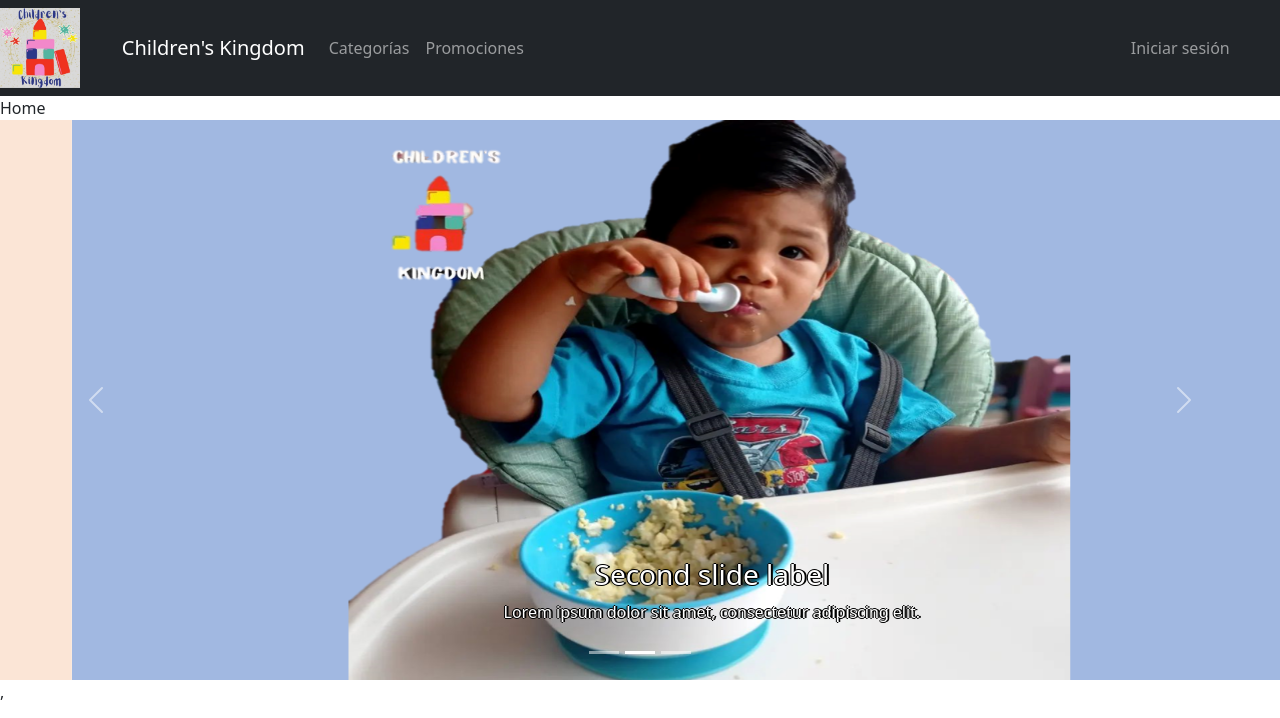
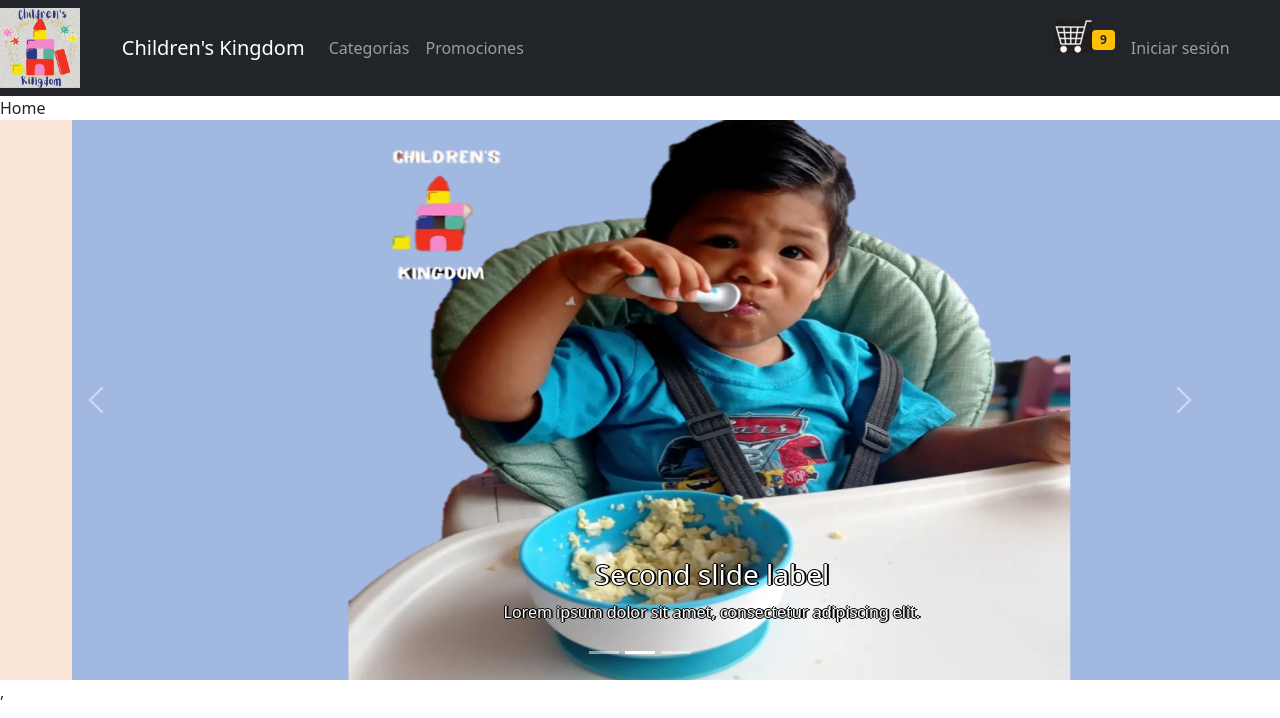
Before and after one commit to eddyrodriguezd/childrens-kingdom-frontend, a React (Vite) app: page / in a window 1280 px wide. Shown: the top 718 px of the page. Built offline with nearby package versions, Linux system fonts and the light colour scheme.

Commit message:
Added Shopping Cart on NavBar and fixed Payment as a Modal

```diff
--- a/src/components/NavBar/NavBar.jsx
+++ b/src/components/NavBar/NavBar.jsx
@@ -1,7 +1,8 @@
-import { Navbar, Container, Nav, OverlayTrigger, Popover, Tooltip } from 'react-bootstrap';
+import { Navbar, Container, Nav, OverlayTrigger, Popover, Tooltip, Button, Badge, Figure } from 'react-bootstrap';
 import CategoriesGrid from './Categories/CategoriesGrid/CategoriesGrid';
 
 import logo from '../../assets/logo.jpg';
+import shoppingCartIcon from '../../assets/shopping_cart_icon.jpg'
 
 import './NavBar.css';
 
@@ -39,6 +40,18 @@ const NavBar = () => {
                         </OverlayTrigger>
                     </Nav>
                     <Nav>
+                        <Nav.Link href="/cart">
+                            <Figure>
+                                <Figure.Image
+                                    width={37}
+                                    height={33}
+                                    alt='Shopping Cart'
+                                    src={shoppingCartIcon}
+                                />
+                            </Figure><Badge bg='warning' text='dark'>9</Badge>
+                        </Nav.Link>
+                    </Nav>
+                    <Nav>
                         <Nav.Link href="/login">Iniciar sesión</Nav.Link>
                     </Nav>
                 </Navbar.Collapse>
--- a/src/components/Payment/Payment.jsx
+++ b/src/components/Payment/Payment.jsx
@@ -14,7 +14,8 @@ const Payment = ({ products, show, onHide }) => {
 	const { loading, data } = products;
 	console.log('products data:', data);
 
-	const totalPrice = !!data && data.reduce((n, { price }) => n + price, 0)
+	//const totalPrice = !!data && data.reduce((n, { price }) => n + price, 0);
+	const totalPrice = 100;
 	//const navigate = useNavigate();
 
 	/*const [card, setCard] = useState({
@@ -31,7 +32,9 @@ const Payment = ({ products, show, onHide }) => {
 	};*/
 
 	useEffect(() => {
+		if (show) {
 			try {
+				console.log('Executing...')
 				const cardForm = mp.cardForm({
 					amount: totalPrice.toString(),
 					autoMount: true,
@@ -81,6 +84,7 @@ const Payment = ({ products, show, onHide }) => {
 							return console.log('Form mounted');
 						},
 						onSubmit: (event) => {
+							console.log('submitted');
 							event.preventDefault();
 							const {
 								paymentMethodId: payment_method_id,
@@ -119,7 +123,8 @@ const Payment = ({ products, show, onHide }) => {
 			} catch (error) {
 				console.log(error);
 			}
-	}, []);
+		}
+	}, [show]);
 
 	return (
 		<Modal
@@ -134,9 +139,6 @@ const Payment = ({ products, show, onHide }) => {
 					<Modal.Title id="contained-modal-title-vcenter">
 						Pago con tarjeta
 					</Modal.Title>
-				</Row>
-				<Row xs lg={12}>
-
 				</Row>
 			</Modal.Header>
 			<Modal.Body style={{ textAlign: 'center' }}>
```
Also changed, not shown: src/assets/shopping_cart_icon.jpg (added). Lines whose indentation alone changed are shown as unchanged.
